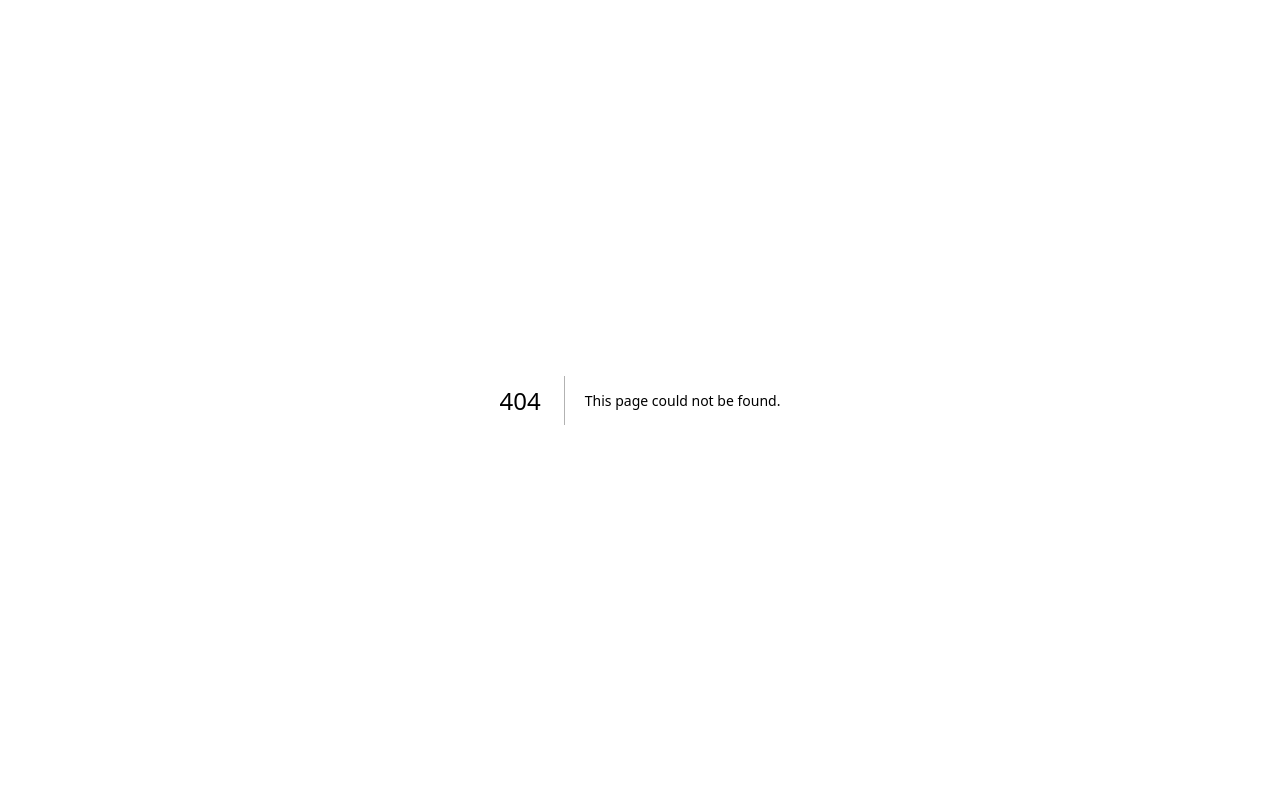
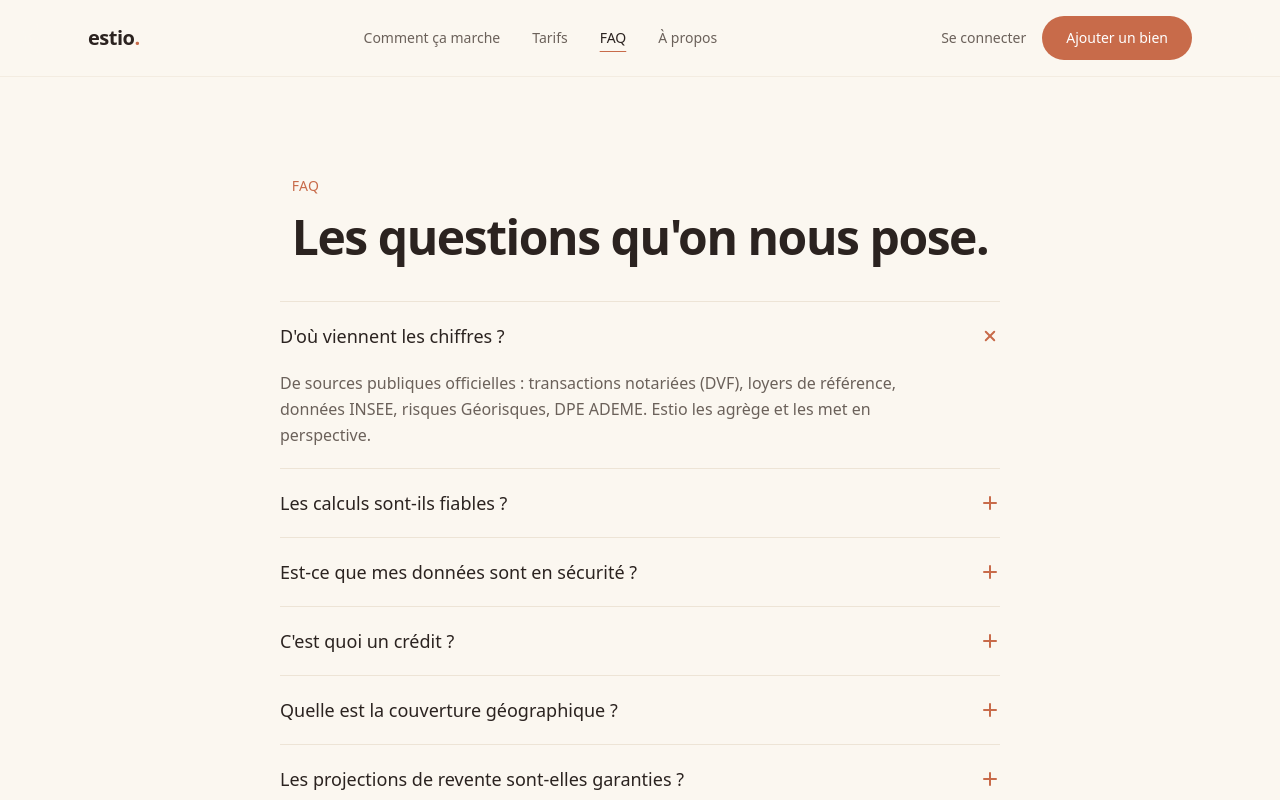
Before and after one commit to mcflyvpro-art/comparateurimo, a Next.js app: page /faq in a window 1280 px wide. Before the commit this address had no page. Shown: the top 800 px of the page. Built offline with nearby package versions, Linux system fonts and the light colour scheme; a web font is replaced by a local one.

Commit message:
feat(site): page FAQ (accordéon)

```diff
--- /dev/null
+++ b/src/app/(marketing)/faq/page.tsx
@@ -0,0 +1,23 @@
+import type { Metadata } from "next";
+import { PageHeader } from "@/components/marketing/PageHeader";
+import { FaqAccordion } from "@/components/marketing/FaqAccordion";
+
+export const metadata: Metadata = {
+  title: "FAQ — Estio",
+  description:
+    "Sources de données, fiabilité des calculs, crédits, confidentialité : les réponses aux questions fréquentes sur Estio.",
+};
+
+export default function Faq() {
+  return (
+    <>
+      <PageHeader
+        eyebrow="FAQ"
+        title="Les questions qu'on nous pose."
+      />
+      <section className="mx-auto max-w-3xl px-6 pb-20">
+        <FaqAccordion />
+      </section>
+    </>
+  );
+}
--- /dev/null
+++ b/src/components/marketing/FaqAccordion.tsx
@@ -0,0 +1,85 @@
+"use client";
+
+import { useState } from "react";
+import { AnimatePresence, motion, useReducedMotion } from "motion/react";
+
+const FAQ = [
+  {
+    q: "D'où viennent les chiffres ?",
+    r: "De sources publiques officielles : transactions notariées (DVF), loyers de référence, données INSEE, risques Géorisques, DPE ADEME. Estio les agrège et les met en perspective.",
+  },
+  {
+    q: "Les calculs sont-ils fiables ?",
+    r: "Le moteur de calcul est déterministe : rendement, cash-flow, fiscalité et TRI sont des maths exactes et auditables. Aucun chiffre financier n'est produit par une IA.",
+  },
+  {
+    q: "Est-ce que mes données sont en sécurité ?",
+    r: "Tes biens et comparaisons te sont privés. Nous ne revendons pas de données personnelles. Détails dans la politique de confidentialité.",
+  },
+  {
+    q: "C'est quoi un crédit ?",
+    r: "Un crédit analyse un bien neuf et l'ajoute à ton wallet. Ensuite, tu le recompares gratuitement. Tu ne paies que pour un bien encore jamais analysé.",
+  },
+  {
+    q: "Quelle est la couverture géographique ?",
+    r: "La France, dans la limite des données publiques disponibles pour chaque commune. La granularité varie selon les sources.",
+  },
+  {
+    q: "Les projections de revente sont-elles garanties ?",
+    r: "Non. Ce sont des scénarios explicites fondés sur des hypothèses, pas des prédictions. Estio le signale toujours clairement.",
+  },
+];
+
+export function FaqAccordion() {
+  const [open, setOpen] = useState<number | null>(0);
+  const reduce = useReducedMotion();
+
+  return (
+    <div className="divide-y divide-border border-y border-border">
+      {FAQ.map((item, i) => {
+        const isOpen = open === i;
+        return (
+          <div key={item.q}>
+            <button
+              onClick={() => setOpen(isOpen ? null : i)}
+              aria-expanded={isOpen}
+              className="flex w-full cursor-pointer items-center justify-between gap-4 py-5 text-left"
+            >
+              <span className="font-sans text-lg font-medium text-text">
+                {item.q}
+              </span>
+              <svg
+                className={`size-5 shrink-0 text-brand transition-transform ${
+                  isOpen ? "rotate-45" : ""
+                }`}
+                viewBox="0 0 20 20"
+                fill="none"
+                stroke="currentColor"
+                strokeWidth="2"
+                strokeLinecap="round"
+              >
+                <line x1="10" y1="4" x2="10" y2="16" />
+                <line x1="4" y1="10" x2="16" y2="10" />
+              </svg>
+            </button>
+            <AnimatePresence initial={false}>
+              {isOpen ? (
+                <motion.div
+                  initial={{ height: 0, opacity: 0 }}
+                  animate={{ height: "auto", opacity: 1 }}
+                  exit={{ height: 0, opacity: 0 }}
+                  transition={
+                    reduce ? { duration: 0.15 } : { type: "spring", stiffness: 120, damping: 22 }
+                  }
+                  className="overflow-hidden"
+                >
+                  <p className="pb-5 pr-10 leading-relaxed text-muted">{item.r}</p>
+                </motion.div>
+              ) : null}
+            </AnimatePresence>
+          </div>
+        );
+      })}
+    </div>
+  );
+}
```
